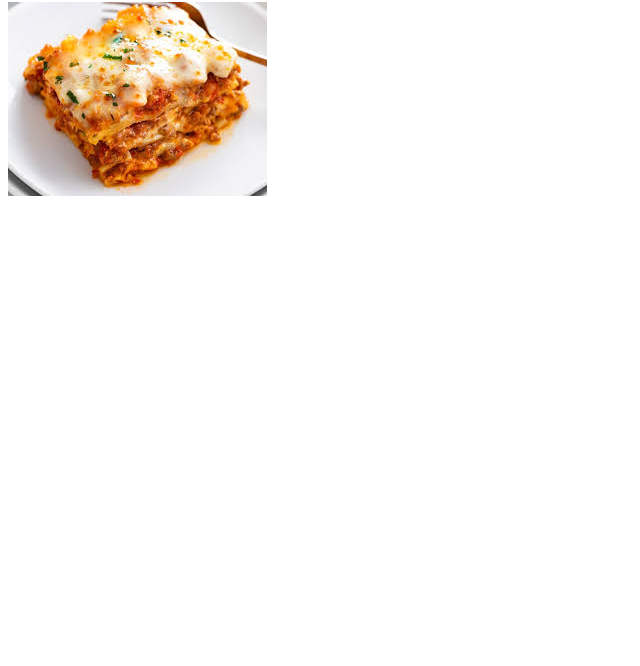
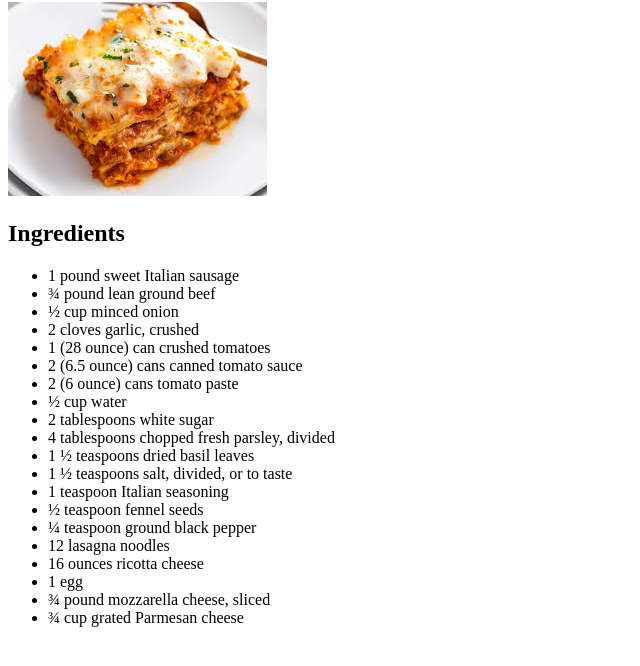
Before and after one commit to AhmedMovla/odin-recipes, a plain HTML site: page recipes/lasagna.html in a window 1280 px wide. Shown: the part 78-744 px from the top of the page, without its empty margins (0-640 px from the left). Drawn offline with Linux system fonts and the light colour scheme.

Commit message:
made an ingredients list

```diff
--- a/recipes/lasagna.html
+++ b/recipes/lasagna.html
@@ -6,7 +6,30 @@
     <title>Document</title>
 </head>
 <body>
-    <h1>Lasagna Recipe </h1>
-    <img src="../lasagna.jpeg" alt="lasagna image">
+  <h1>Lasagna Recipe </h1>
+  <img src="../lasagna.jpeg" alt="lasagna image">
+  <h2><strong> Ingredients </strong> </h2>
+  <ul>
+    <li>1 pound sweet Italian sausage </li>
+    <li>¾ pound lean ground beef </li>
+    <li>½ cup minced onion</li>
+    <li>2 cloves garlic, crushed</li>
+    <li>1 (28 ounce) can crushed tomatoes</li>
+    <li>2 (6.5 ounce) cans canned tomato sauce</li>
+    <li>2 (6 ounce) cans tomato paste</li>
+    <li>½ cup water</li>
+    <li>2 tablespoons white sugar</li>
+    <li>4 tablespoons chopped fresh parsley, divided</li>
+    <li>1 ½ teaspoons dried basil leaves</li>
+    <li>1 ½ teaspoons salt, divided, or to taste</li>
+    <li>1 teaspoon Italian seasoning</li>
+    <li>½ teaspoon fennel seeds</li>
+    <li>¼ teaspoon ground black pepper</li>
+    <li>12 lasagna noodles</li>
+    <li>16 ounces ricotta cheese</li>
+    <li>1 egg</li>
+    <li>¾ pound mozzarella cheese, sliced</li>
+    <li>¾ cup grated Parmesan cheese</li>
+  </ul>
 </body>
 </html>
```
